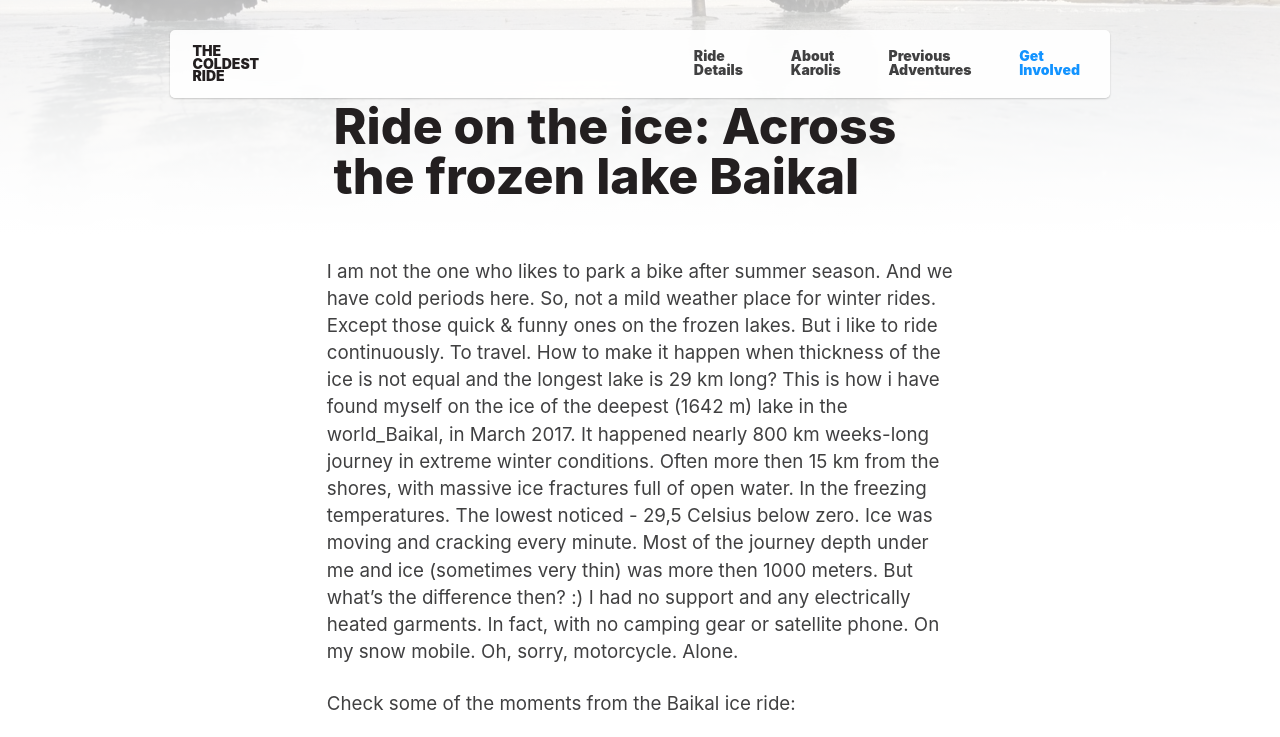
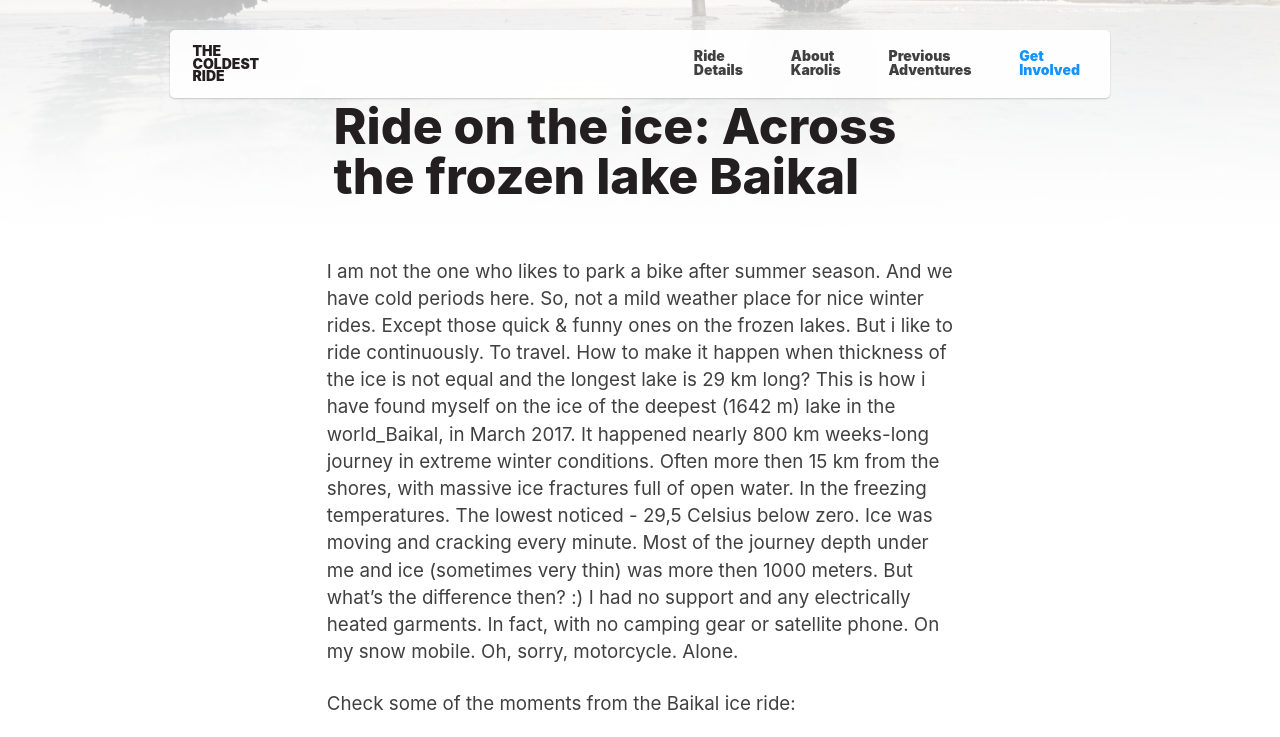
Before and after one commit to karolismieliauskas/thecoldestride.com, a Jekyll site: the page built from pages/baikal.html, in a window 1280 px wide and 900 px high, scrolled down 413 px, cut to the strip 0-737 px from the top of the window. Built offline with Jekyll 4.4.1, drawn with Linux system fonts in a browser that asks for light colours.

Commit message:
Update baikal.yml

```diff
--- a/_data/baikal.yml
+++ b/_data/baikal.yml
@@ -1,7 +1,7 @@
 hero:
   title: "Ride on the ice: Across the frozen lake Baikal"
 body: |
- I am not the one who likes to park a bike after summer season. And we have cold periods here. So, not a mild weather place for winter rides. Except those quick & funny ones on the frozen lakes. But i like to ride continuously. To travel. How to make it happen when thickness of the ice is not equal and the longest lake is 29 km long? This is how i have found myself on the ice of the deepest (1642 m) lake in the world_Baikal, in March 2017. It happened nearly 800 km weeks-long journey in extreme winter conditions. Often more then 15 km from the shores, with massive ice fractures full of open water. In the freezing temperatures. The lowest noticed - 29,5 Celsius below zero. Ice was moving and cracking every minute. Most of the journey depth under me and ice (sometimes very thin) was more then 1000 meters. But what's the difference then? :)  I had no support and any electrically heated garments. In fact, with no camping gear or satellite phone. On my snow mobile. Oh, sorry, motorcycle. Alone.
+ I am not the one who likes to park a bike after summer season. And we have cold periods here. So, not a mild weather place for nice winter rides. Except those quick & funny ones on the frozen lakes. But i like to ride continuously. To travel. How to make it happen when thickness of the ice is not equal and the longest lake is 29 km long? This is how i have found myself on the ice of the deepest (1642 m) lake in the world_Baikal, in March 2017. It happened nearly 800 km weeks-long journey in extreme winter conditions. Often more then 15 km from the shores, with massive ice fractures full of open water. In the freezing temperatures. The lowest noticed - 29,5 Celsius below zero. Ice was moving and cracking every minute. Most of the journey depth under me and ice (sometimes very thin) was more then 1000 meters. But what's the difference then? :)  I had no support and any electrically heated garments. In fact, with no camping gear or satellite phone. On my snow mobile. Oh, sorry, motorcycle. Alone.
 
 
   Check some of the moments from the Baikal ice ride:
```
